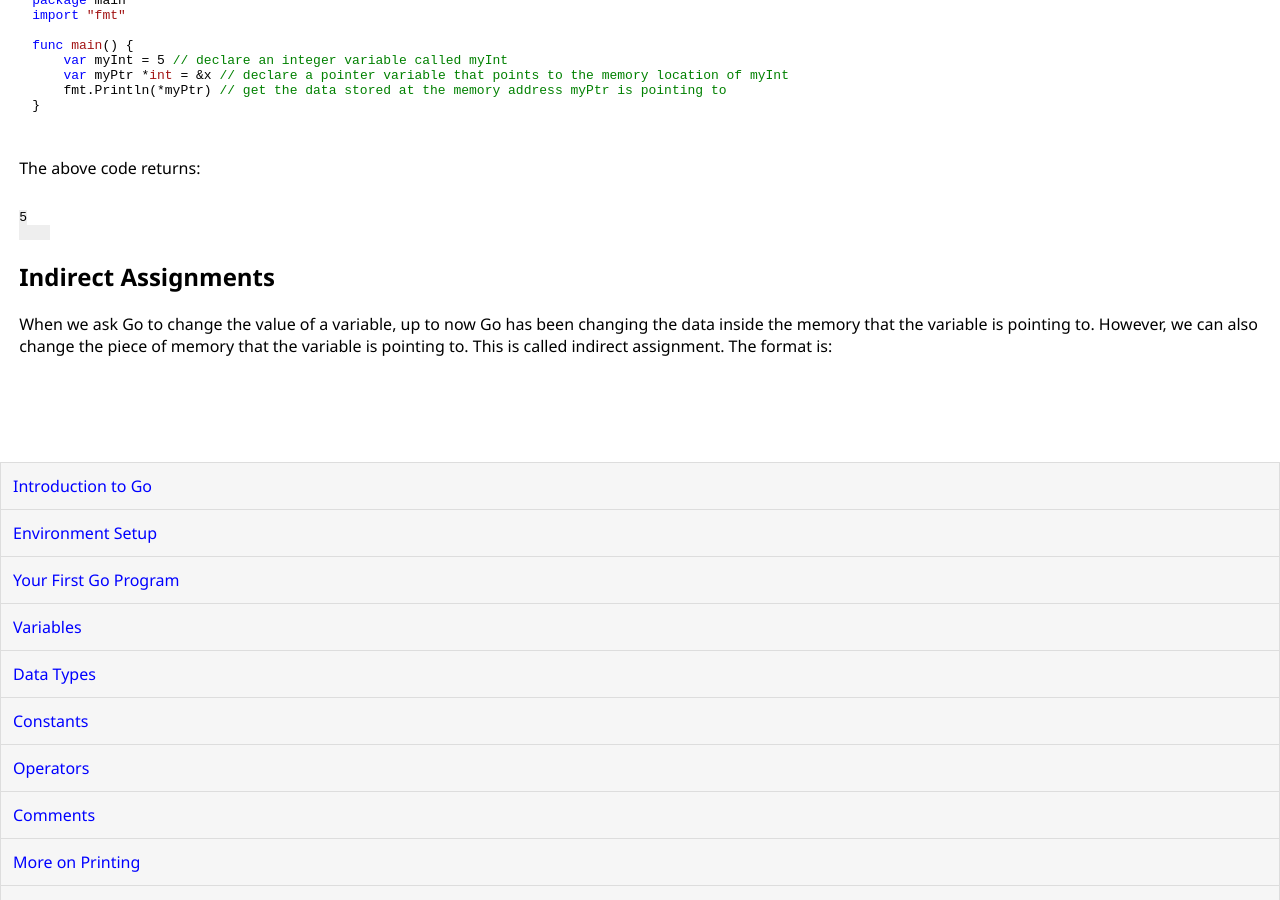
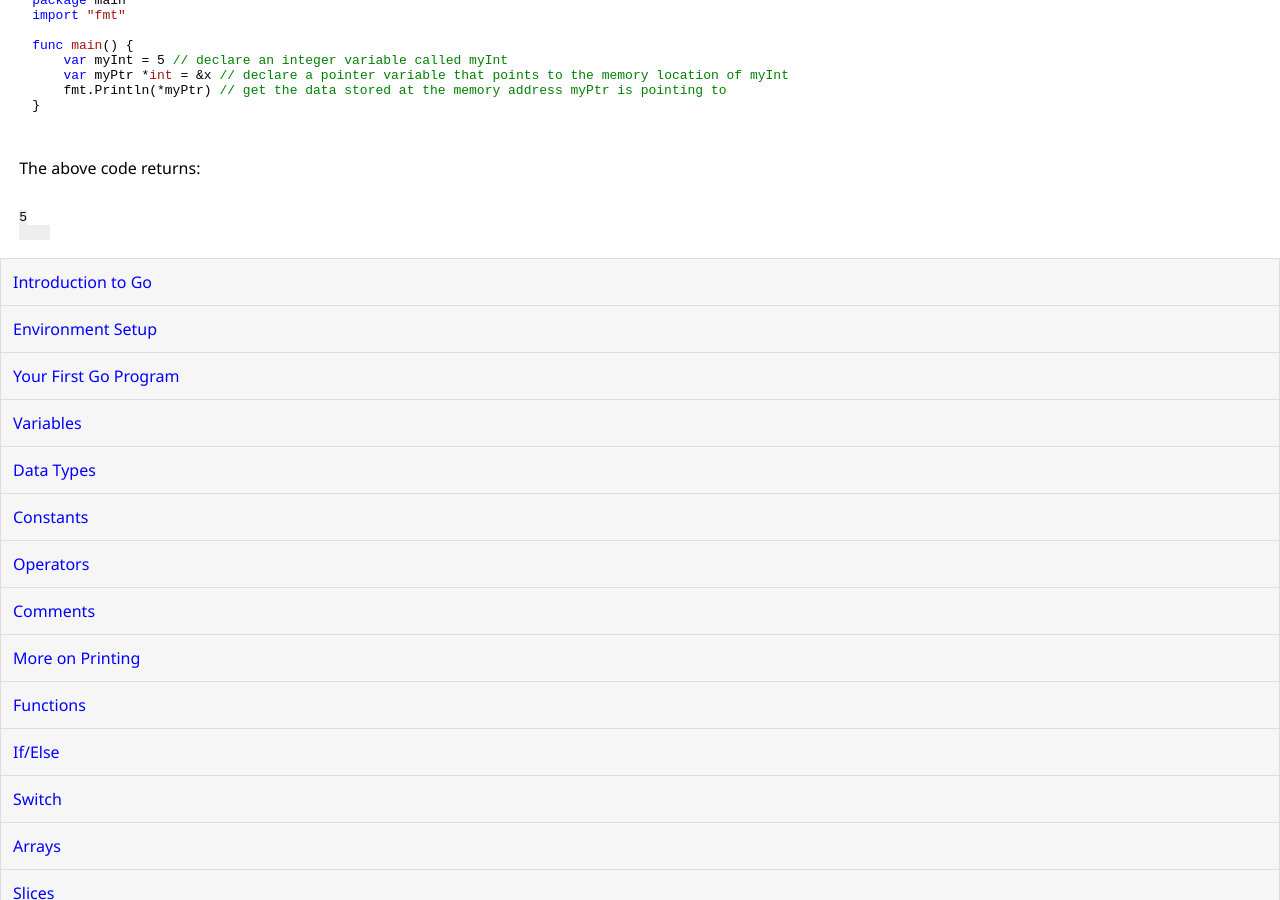
Before and after one commit to learnmonkey/learnmonkey.github.io, a Jekyll site: the page built from programming/golang/pointers.html, in a window 1280 px wide and 900 px high, scrolled down 1243 px. Built offline with Jekyll 4.4.1, drawn with Linux system fonts in a browser that asks for light colours; nearby versions of some CDN libraries.

Commit message:
go pointers edit

```diff
--- a/programming/golang/pointers.html
+++ b/programming/golang/pointers.html
@@ -63,11 +63,3 @@ func main() {
 5
     </samp></pre>
 </section>
-
-<section>
-    <h2>Indirect Assignments</h2>
-    <p>When we ask Go to change the value of a variable, up to now Go has been changing the data inside the memory that the variable is pointing to. However, we can also change the piece of memory that the variable is pointing to. This is called indirect assignment. The format is: </p>
-    <pre><code class="language-go">
-
-    </code></pre>
-</section>
```
